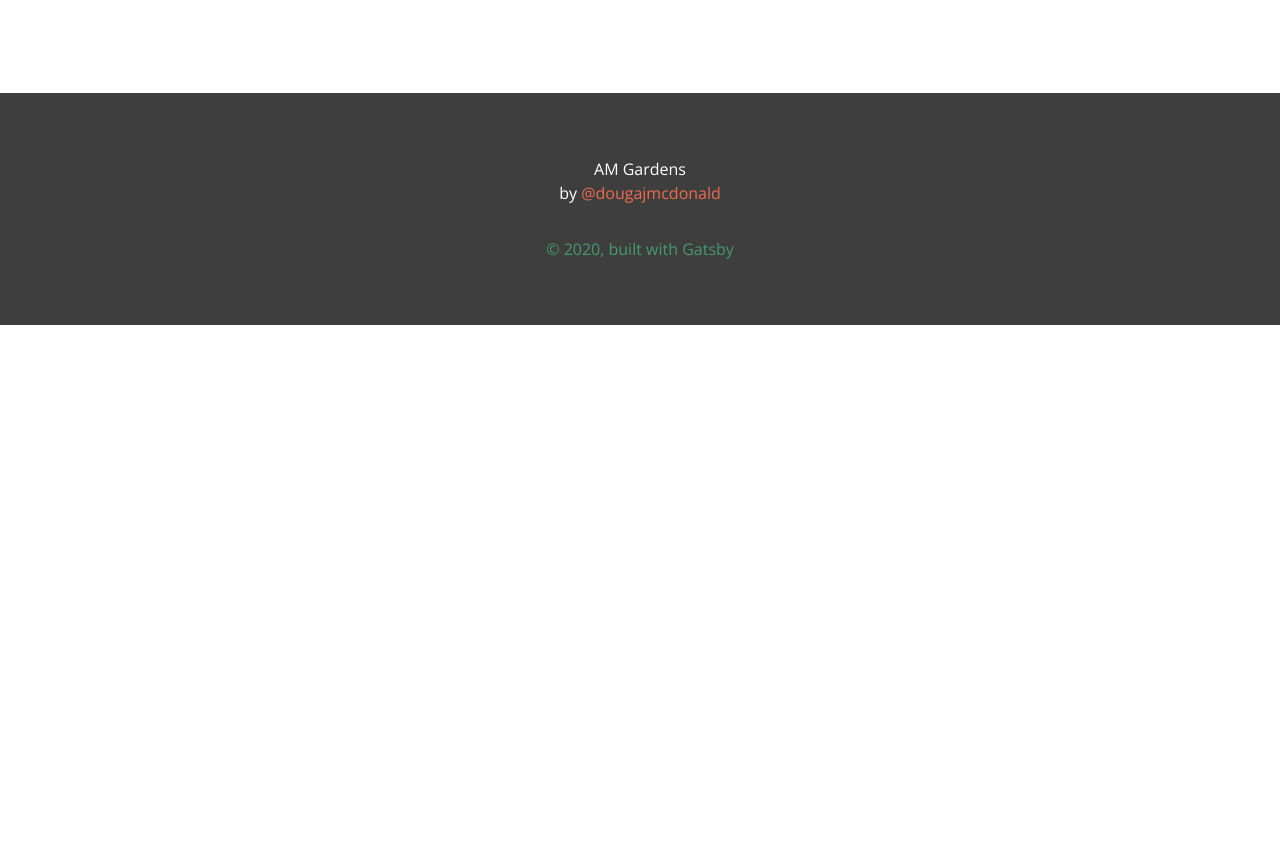
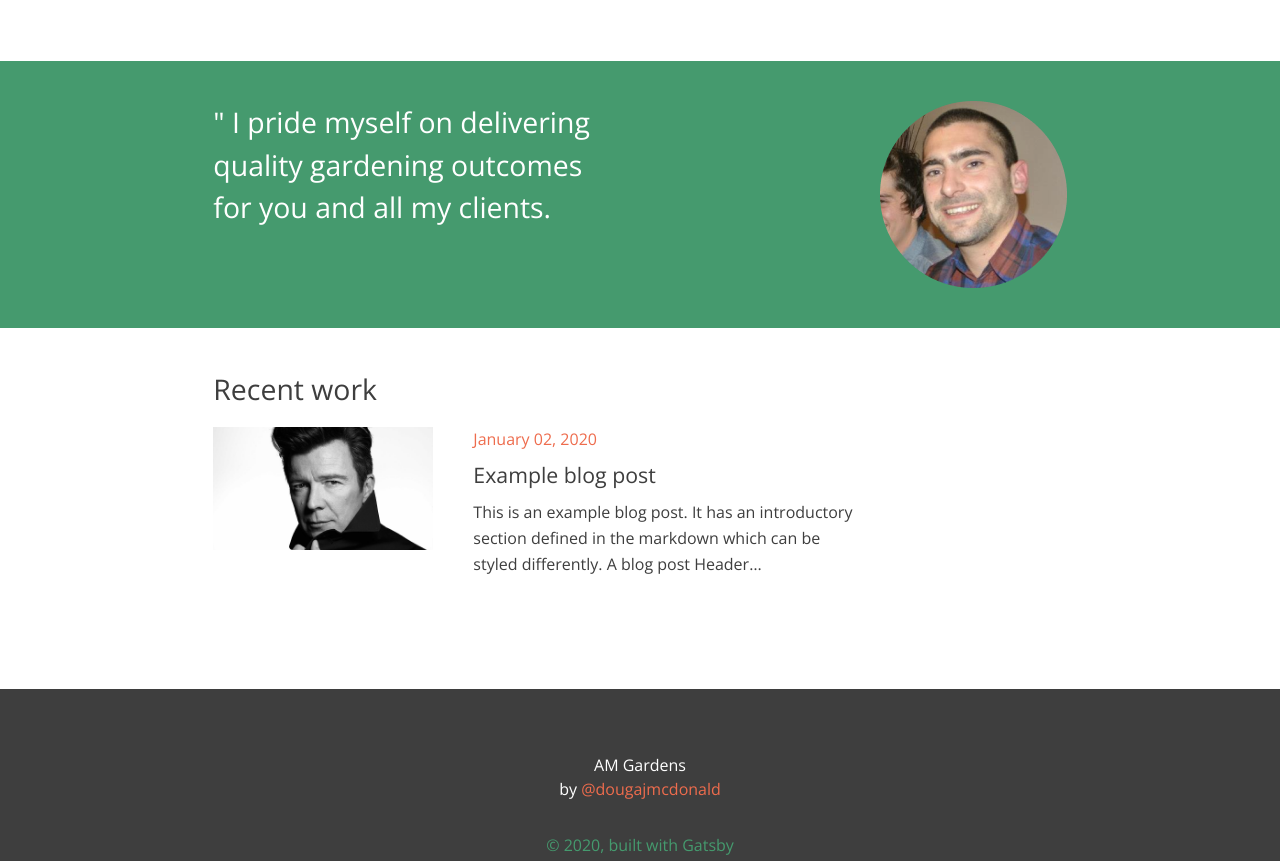
Before and after one commit to dougajmcdonald/am-gardens.co.uk, a Gatsby site: page / in a window 1280 px wide. Shown: the part 856-1717 px from the top of the page. Before the commit the page ends 1181 px from the top, so only its background shows below. Built offline with nearby package versions, Linux system fonts and the light colour scheme; Gatsby itself is replaced by a stand-in of ours.

Commit message:
add a quote bar

```diff
--- /dev/null
+++ b/src/components/quote-banner.js
@@ -0,0 +1,18 @@
+import React from "react"
+
+import Button from "../components/button"
+
+const Hero = ({ text, image }) => (
+  <section className="bg-primary mt-16 mb-10 py-6 md:py-10">
+    <div className="w-4/5 md:w-2/3 mx-auto flex flex-wrap md:justify-between">
+      <div className="w-full md:w-1/2">
+        <h2 className="text-white text-l md:text-xl md:mr-10 font-body mt-0">
+          <span className="font-6xl">"</span> {text}
+        </h2>
+      </div>
+      <div className="w-full md:w-1/2 flex justify-end">{image}</div>
+    </div>
+  </section>
+)
+
+export default Hero
--- a/src/pages/index.js
+++ b/src/pages/index.js
@@ -3,10 +3,12 @@ import { graphql } from "gatsby"
 
 import Layout from "../components/layout"
 import Hero from "../components/hero"
+import QuoteBanner from "../components/quote-banner"
 import Body from "../components/body"
 import SEO from "../components/seo"
 import BlogListing from "../components/blog-listing"
 import HeroImg from "../svg/undraw_gardening.svg"
+import QuoteImg from "../images/ali_face.png"
 
 export default ({
   data: {
@@ -44,6 +46,14 @@ export default ({
         {/* <h2 className="mt-6">Recent work</h2>
         {posts} */}
       </Body>
+      <QuoteBanner
+        text="I pride myself on delivering quality gardening outcomes for you and all my clients."
+        image={<img src={QuoteImg} />}
+      />
+      <Body>
+        <h2 className="mt-6">Recent work</h2>
+        {posts}
+      </Body>
     </Layout>
   )
 }
```
Also changed, not shown: src/images/ali_face.png (added).
